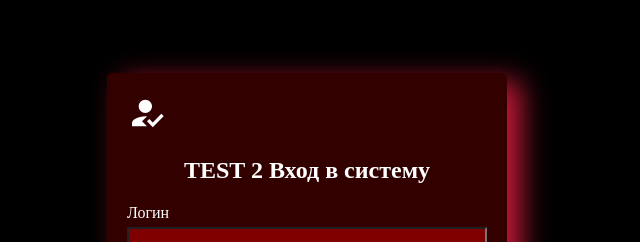
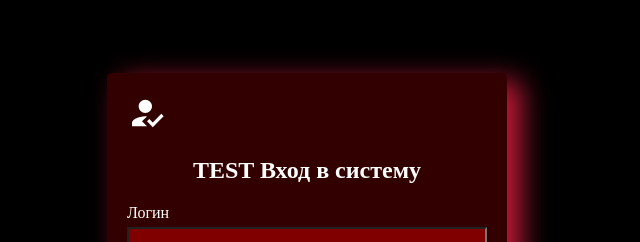
Before and after one commit to NotlimitGB/xxx, a React (Vite) app: page /login in a window 1280 px wide. Shown: the part 137-379 px from the top of the page, without its empty margins (333-973 px from the left). Built offline with nearby package versions, Linux system fonts and the light colour scheme; a web font is replaced by a local one.

Commit message:
Revert "test-deploy-2"
This reverts commit 39daacd7e76fbc2fe422cc9b67e602772cc3eca0.

```diff
--- a/src/login.jsx
+++ b/src/login.jsx
@@ -46,7 +46,7 @@ function LoginPage() {
       <section className="login-page">
         <div className="login-cont">
           <HowToRegIcon sx={{ width: "40px", height: "40px" }} />
-          <h1>TEST 2 Вход в систему</h1>
+          <h1>TEST Вход в систему</h1>
           <form onSubmit={handleSubmit}>
             <label htmlFor="Username">Логин</label>
             <input
```
